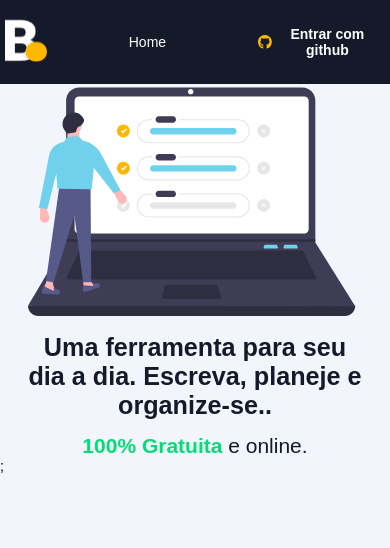
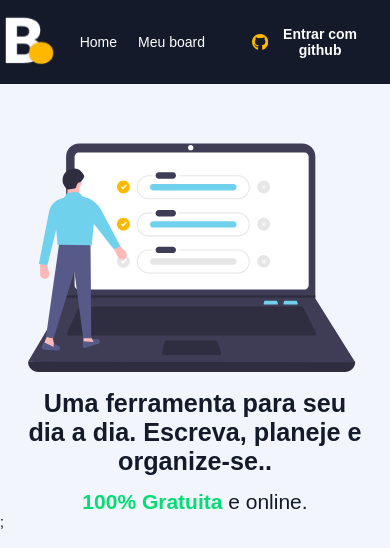
Before and after one commit to Wilian-Pereira-W/project-board, a Next.js app: page / in a window 390 px wide. Shown: the top 548 px of the page. Built offline with nearby package versions, Linux system fonts and the light colour scheme; no server answers.

Commit message:
feat: implementado estilo para mobile

```diff
--- a/src/components/Header/styles.module.scss
+++ b/src/components/Header/styles.module.scss
@@ -35,3 +35,24 @@
     margin-left: auto;
   }
 }
+
+@media (max-width: 428px){
+  .headerContent{
+    max-width: 428px;
+
+    nav{
+      margin-left: 1rem;
+      height: 5rem;
+      display: flex;
+
+      a{
+        display: flex;
+        flex-wrap: nowrap;
+        & + a{
+          margin-left: 0.5rem;
+          width: 100px;
+        }
+      }
+    }
+  }
+}
--- a/src/components/SignInButton/styles.module.scss
+++ b/src/components/SignInButton/styles.module.scss
@@ -20,6 +20,9 @@
     width: 35px;
     height: 35px;
     border-radius: 50%;
+
+  }
+  div{
     margin-right: 1rem;
   }
 
@@ -35,3 +38,15 @@
     margin-left: 1rem;
   }
 }
+
+@media (max-width: 428px){
+  .signInButton{
+    div{
+      margin-right: 0.1rem;
+    }
+
+    svg:first-child{
+      margin-right: 0.2rem;
+    }
+  }
+}
--- a/src/styles/styles.module.scss
+++ b/src/styles/styles.module.scss
@@ -7,8 +7,8 @@
   justify-content: center;
   flex-direction: column;
 
-  img{
-    margin-top: 2rem;
+  div {
+    margin-top: 4rem;
   }
 }
 
```
Also changed, not shown: src/pages/board/task.module.scss (added, +38 -0 lines).
